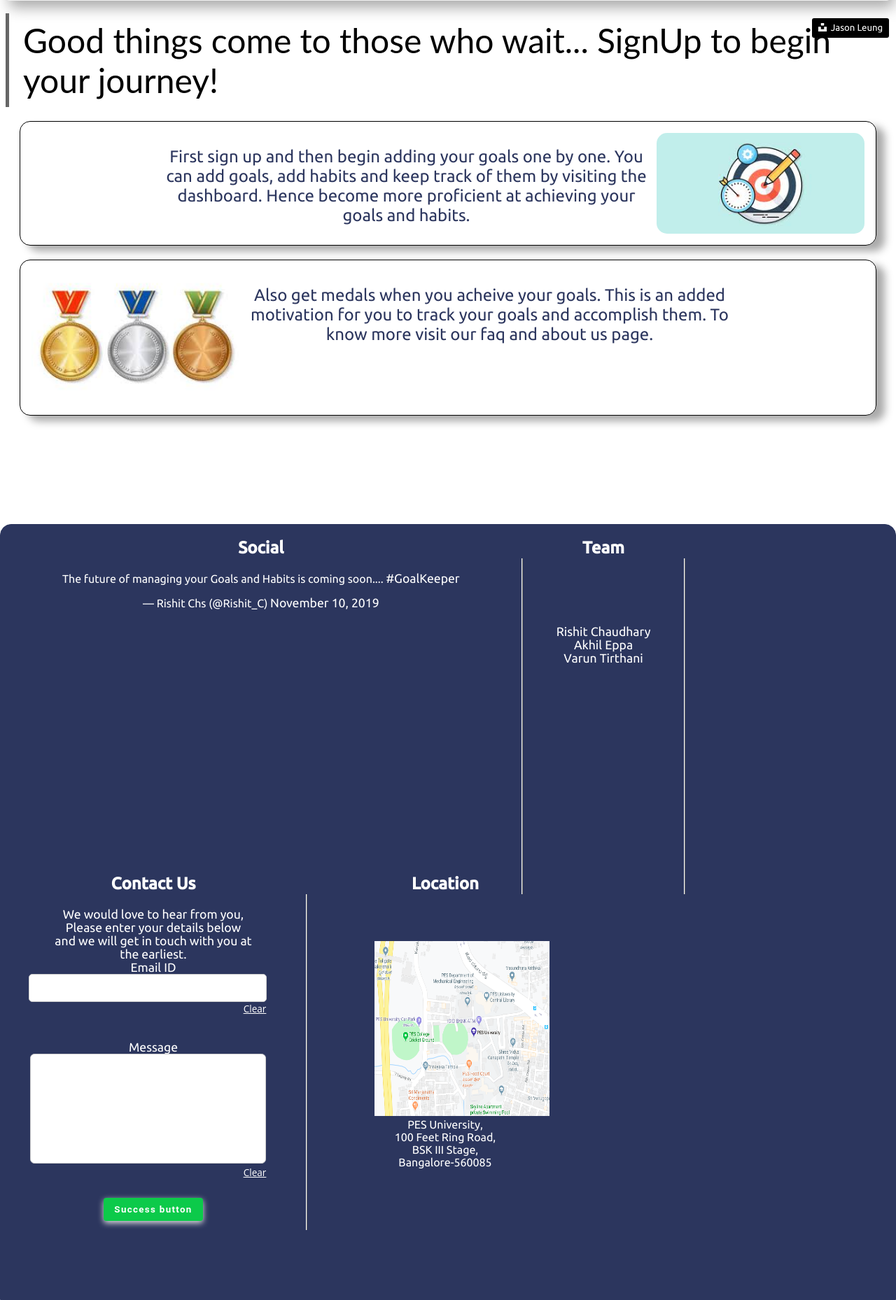
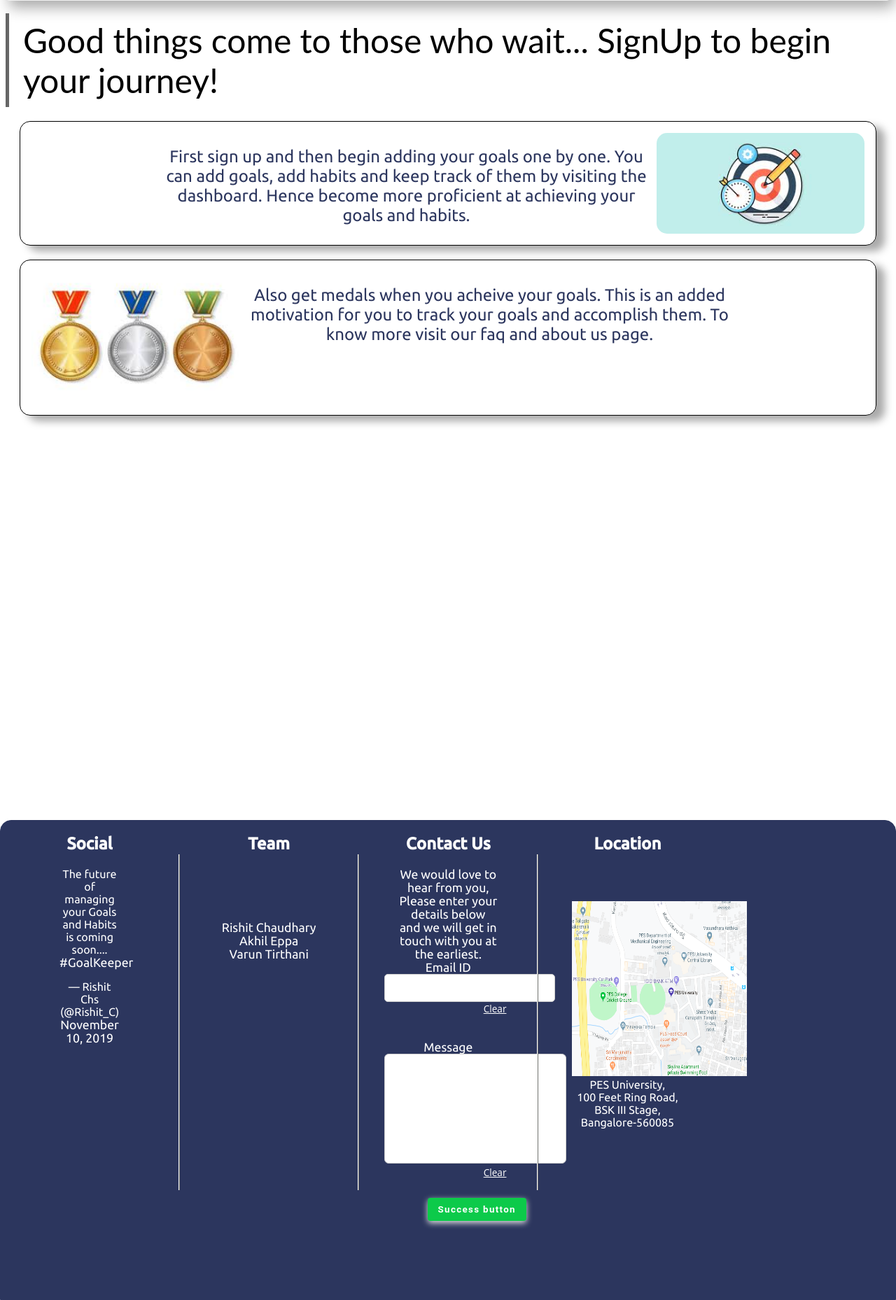
Before and after one commit to akhil-eppa/GoalKeeper, a PHP site: page /index.html in a window 1280 px wide. Shown: the part 702-2560 px from the top of the page at 70% size. Run offline with PHP 8.4, Linux system fonts and the light colour scheme; some libraries are stand-ins or nearby versions.

Commit message:
Made changes in the footer and carousel

```diff
--- a/footer/footer.css
+++ b/footer/footer.css
@@ -26,7 +26,8 @@
 
 footer .footer__block {
   text-align: center;
-  margin: 0em 3em;
+  margin: 0em 2.75em;
+  width: 13%;
   float: left;
 }
 
@@ -63,7 +64,7 @@
 
 
 input[type=text].large, input[type=email].large {
-    width: 21.25em;
+    width: 15.25em;
 }
 
 input[type=text].rounded, input[type=email].rounded, textarea {
@@ -108,11 +109,12 @@
 
 footer img {
     margin-top: 3em;
-    margin-left: 3em;
+    margin-left: 0.25em;
 }
 
 footer #controlBoxTa {
   resize: none;
+  width: 13em;
 }
 
 #btn {
@@ -121,9 +123,9 @@
 }
 
 li#location {
-  margin-left: 3em;
+  margin-left: 0em;
 }
 
 h2#location {
-  margin-left: 2em;
+  margin-left: 0em;
 }
--- a/footer/footer.html
+++ b/footer/footer.html
@@ -22,12 +22,18 @@
 			<ul id="gap">
 				<li>
 					<a href="https://github.com/rishitc" target = "_blank">Rishit Chaudhary</a>
+					<br/>
+					<br/>
 				</li>
 				<li>
 					<a href="https://github.com/akhil-eppa" target = "_blank">Akhil Eppa</a>
+					<br/>
+					<br/>
+
 				</li>
 				<li>
 					<a href="https://github.com/varuntirthani" target = "_blank">Varun Tirthani</a>
+					<br/>
 				</li>
 			</ul>
 		</div>
--- a/index.html
+++ b/index.html
@@ -13,7 +13,7 @@
         <link rel="stylesheet" href="navbar.css"> <!-- For the navigation bar-->
         <link rel="stylesheet" href="footer/footer.css">
         <style>
-            *{
+            *{ /* For everything by default */
 
             font-family: 'Ubuntu', sans-serif;
             }
@@ -66,7 +66,6 @@
                     <ul id = "navBarList">
                     <!--<li class = "navBarItem altSize"><img alt = "GoalKeeperLogo"></img></li>-->
                     <span class = "vl"><li class = "navBarItem element"><a href = "#" id="active">Home</a></li></span>
-
                     <span class = "vl"><li class = "navBarItem element" ><a href = "about_us.html">About Us</a></li></span>
                     <li class = "navBarItem element"><a href = "faq.html">FAQ</a></li>
                     <span class = "rightSide">
@@ -82,7 +81,6 @@
             <!-- Full-width images with number and caption text -->
             <div class="mySlides fade">
                 <img src="home_1.jpg" class = "carouseImg">
-                <span class = "credits"><a style="background-color:black;color:white;text-decoration:none;padding:4px 6px;font-family:-apple-system, BlinkMacSystemFont, &quot;San Francisco&quot;, &quot;Helvetica Neue&quot;, Helvetica, Ubuntu, Roboto, Noto, &quot;Segoe UI&quot;, Arial, sans-serif;font-size:12px;font-weight:bold;line-height:1.2;display:inline-block;border-radius:3px" href="https://unsplash.com/@ninjason?utm_medium=referral&amp;utm_campaign=photographer-credit&amp;utm_content=creditBadge" target="_blank" rel="noopener noreferrer" title="Download free do whatever you want high-resolution photos from Jason Leung"><span style="display:inline-block;padding:2px 3px"><svg xmlns="http://www.w3.org/2000/svg" style="height:12px;width:auto;position:relative;vertical-align:middle;top:-2px;fill:white" viewBox="0 0 32 32"><title>unsplash-logo</title><path d="M10 9V0h12v9H10zm12 5h10v18H0V14h10v9h12v-9z"></path></svg></span><span style="display:inline-block;padding:2px 3px">Jason Leung</span></a></span>
                 <div class="text">
                     <span class = "carouselTitleText">Want to keep Track of your Goals?</span>
                     <br/>
@@ -92,7 +90,6 @@
 
             <div class="mySlides fade">
                 <img src="home_2.jpg" class = "carouseImg">
-                <span class = "credits"><a style="background-color:black;color:white;text-decoration:none;padding:4px 6px;font-family:-apple-system, BlinkMacSystemFont, &quot;San Francisco&quot;, &quot;Helvetica Neue&quot;, Helvetica, Ubuntu, Roboto, Noto, &quot;Segoe UI&quot;, Arial, sans-serif;font-size:12px;font-weight:bold;line-height:1.2;display:inline-block;border-radius:3px" href="https://unsplash.com/@socialcut?utm_medium=referral&amp;utm_campaign=photographer-credit&amp;utm_content=creditBadge" target="_blank" rel="noopener noreferrer" title="Download free do whatever you want high-resolution photos from S O C I A L . C U T"><span style="display:inline-block;padding:2px 3px"><svg xmlns="http://www.w3.org/2000/svg" style="height:12px;width:auto;position:relative;vertical-align:middle;top:-2px;fill:white" viewBox="0 0 32 32"><title>unsplash-logo</title><path d="M10 9V0h12v9H10zm12 5h10v18H0V14h10v9h12v-9z"></path></svg></span><span style="display:inline-block;padding:2px 3px">S O C I A L . C U T</span></a></span>
                 <div class="text">
                     <span class = "carouselTitleText">Keep Track of habits as well</span>
                     <br/>
@@ -102,7 +99,6 @@
 
             <div class="mySlides fade">
                 <img src="home_3.jpg" class = "carouseImg">
-                <span class = "credits"><a style="background-color:black;color:white;text-decoration:none;padding:4px 6px;font-family:-apple-system, BlinkMacSystemFont, &quot;San Francisco&quot;, &quot;Helvetica Neue&quot;, Helvetica, Ubuntu, Roboto, Noto, &quot;Segoe UI&quot;, Arial, sans-serif;font-size:12px;font-weight:bold;line-height:1.2;display:inline-block;border-radius:3px" href="https://unsplash.com/@markusspiske?utm_medium=referral&amp;utm_campaign=photographer-credit&amp;utm_content=creditBadge" target="_blank" rel="noopener noreferrer" title="Download free do whatever you want high-resolution photos from Markus Spiske"><span style="display:inline-block;padding:2px 3px"><svg xmlns="http://www.w3.org/2000/svg" style="height:12px;width:auto;position:relative;vertical-align:middle;top:-2px;fill:white" viewBox="0 0 32 32"><title>unsplash-logo</title><path d="M10 9V0h12v9H10zm12 5h10v18H0V14h10v9h12v-9z"></path></svg></span><span style="display:inline-block;padding:2px 3px">Markus Spiske</span></a></span>
                 <div class="text">
                     <span class = "carouselTitleText">Manage your schedule to perfection</span>
                     <br/>
```
